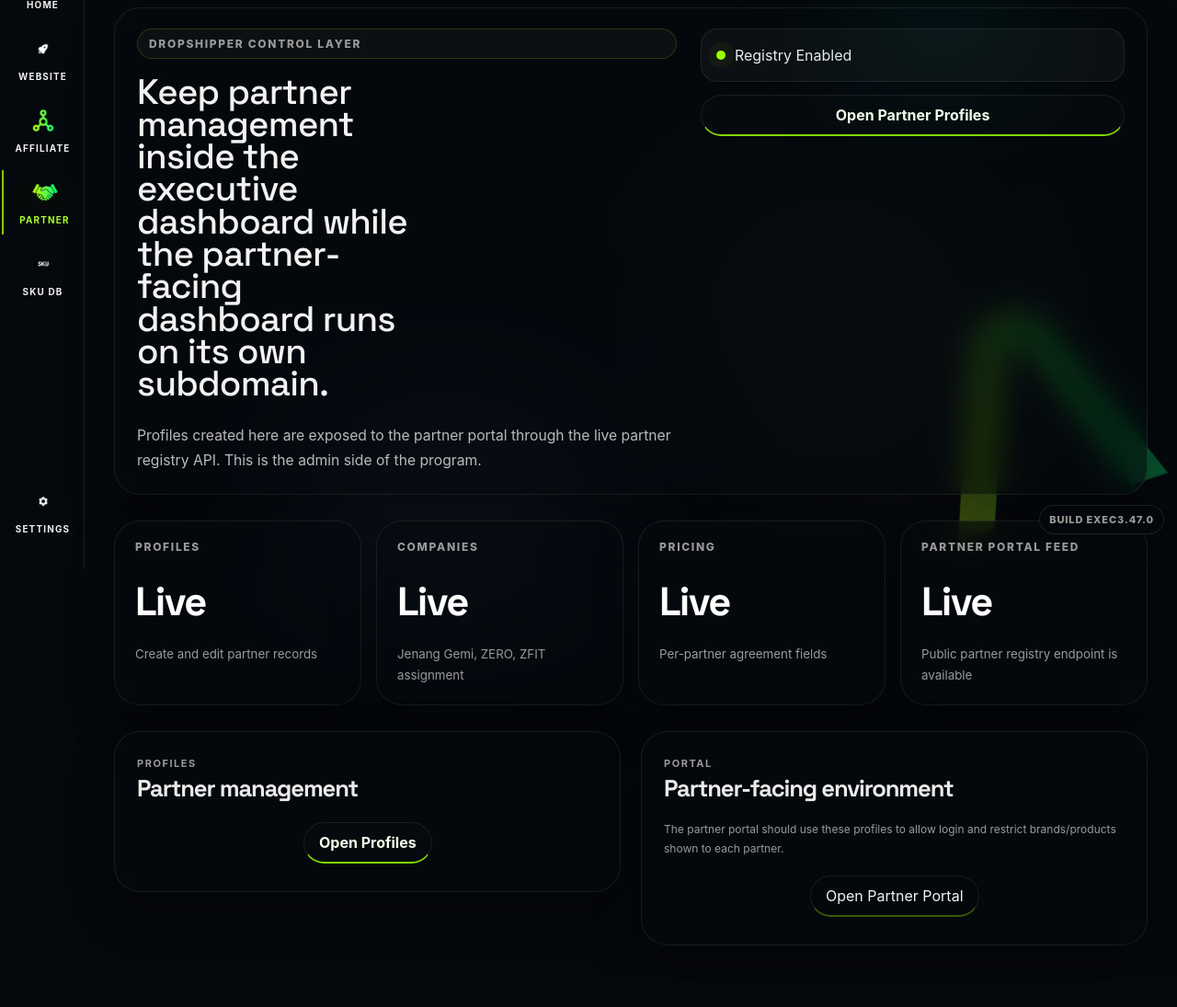
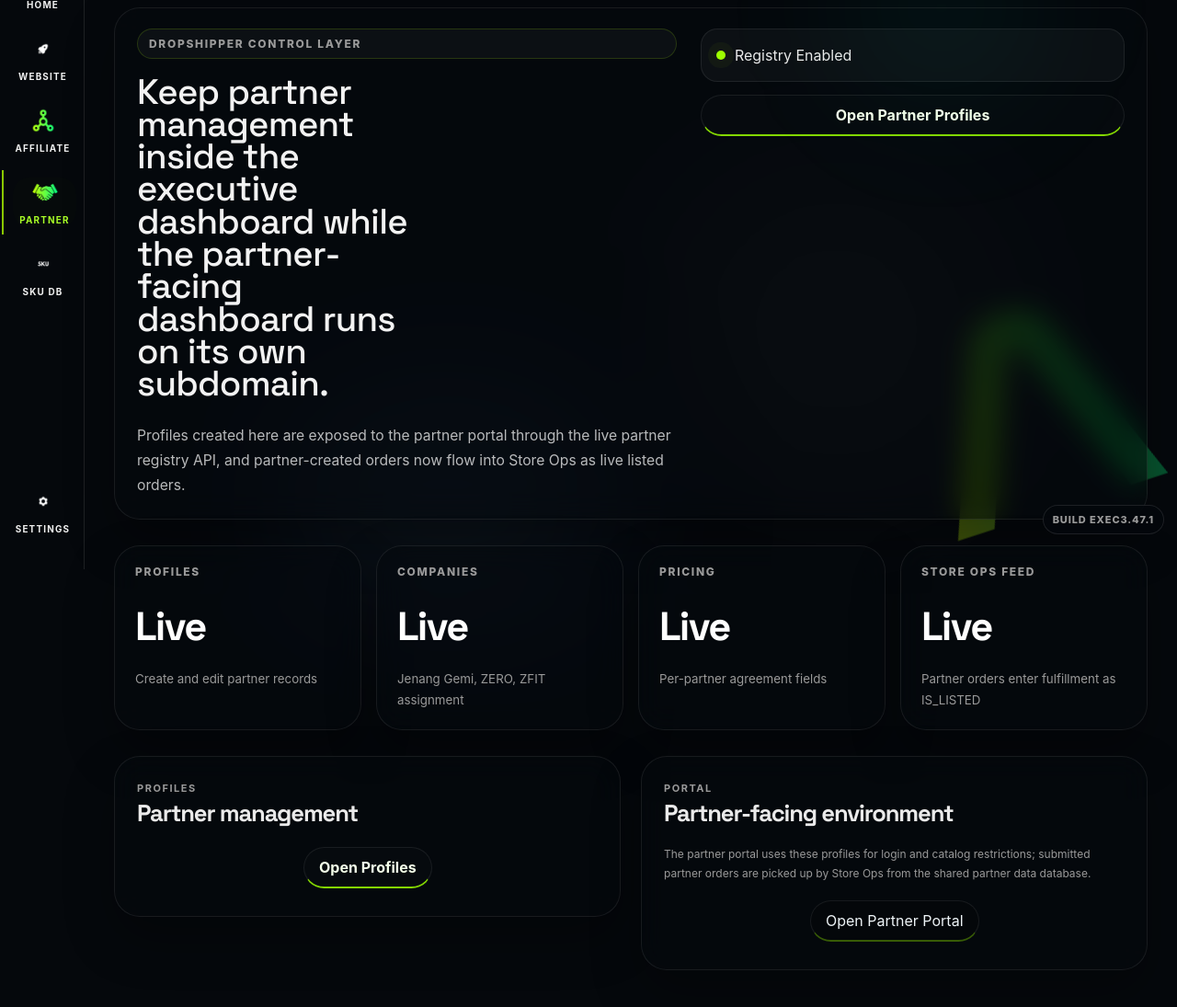
Before and after one commit to xXBRANCHXx/jenang-gemi-executive-dashboard, a PHP site: page /partner-program/index.php in a window 1280 px wide. Shown: the part 205-1300 px from the top of the page at 92% size. Before the commit the page ends 1233 px from the top, so only its background shows below. Run offline with PHP 8.4, Linux system fonts and the light colour scheme; the visitor is signed in with stand-in values (Sample User, id 1).

Commit message:
Reflect partner order feed in dashboard

```diff
--- a/partner-program/index.php
+++ b/partner-program/index.php
@@ -25,7 +25,7 @@ $adminJsVersion = (string) @filemtime(dirname(__DIR__) . '/partner-admin.js');
     <link rel="stylesheet" href="../admin.css?v=<?php echo urlencode($adminCssVersion ?: '1'); ?>">
 </head>
 <body class="admin-body is-dashboard">
-    <div class="admin-build-badge" aria-label="Dashboard build version">Build exec3.47.0</div>
+    <div class="admin-build-badge" aria-label="Dashboard build version">Build exec3.47.1</div>
     <div class="admin-app admin-app-suite" data-partner-dashboard>
         <div class="admin-backdrop admin-backdrop-a"></div>
         <div class="admin-backdrop admin-backdrop-b"></div>
@@ -72,7 +72,7 @@ $adminJsVersion = (string) @filemtime(dirname(__DIR__) . '/partner-admin.js');
                 <div class="admin-hero-copy">
                     <span class="admin-chip admin-chip-accent">Dropshipper Control Layer</span>
                     <h2>Keep partner management inside the executive dashboard while the partner-facing dashboard runs on its own subdomain.</h2>
-                    <p>Profiles created here are exposed to the partner portal through the live partner registry API. This is the admin side of the program.</p>
+                    <p>Profiles created here are exposed to the partner portal through the live partner registry API, and partner-created orders now flow into Store Ops as live listed orders.</p>
                 </div>
                 <div class="admin-hero-actions">
                     <div class="admin-status-pill">
@@ -87,7 +87,7 @@ $adminJsVersion = (string) @filemtime(dirname(__DIR__) . '/partner-admin.js');
                 <article class="admin-metric-card"><span>Profiles</span><strong>Live</strong><small>Create and edit partner records</small></article>
                 <article class="admin-metric-card"><span>Companies</span><strong>Live</strong><small>Jenang Gemi, ZERO, ZFIT assignment</small></article>
                 <article class="admin-metric-card"><span>Pricing</span><strong>Live</strong><small>Per-partner agreement fields</small></article>
-                <article class="admin-metric-card"><span>Partner Portal Feed</span><strong>Live</strong><small>Public partner registry endpoint is available</small></article>
+                <article class="admin-metric-card"><span>Store Ops Feed</span><strong>Live</strong><small>Partner orders enter fulfillment as IS_LISTED</small></article>
             </section>
 
             <section class="admin-main-grid">
@@ -110,7 +110,7 @@ $adminJsVersion = (string) @filemtime(dirname(__DIR__) . '/partner-admin.js');
                             <h3>Partner-facing environment</h3>
                         </div>
                     </div>
-                    <p class="admin-table-note">The partner portal should use these profiles to allow login and restrict brands/products shown to each partner.</p>
+                    <p class="admin-table-note">The partner portal uses these profiles for login and catalog restrictions; submitted partner orders are picked up by Store Ops from the shared partner data database.</p>
                     <div class="admin-bottom-actions">
                         <a class="admin-ghost-btn admin-link-btn" href="https://partner.jenanggemi.com" target="_blank" rel="noopener">Open Partner Portal</a>
                     </div>
```
Also changed, not shown: VERSIONING.md (+1 -1 lines).
